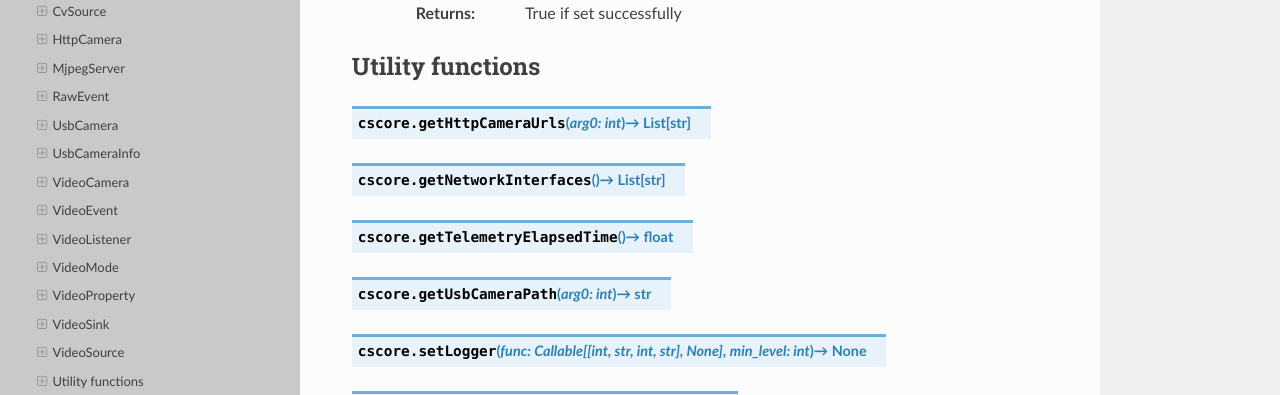
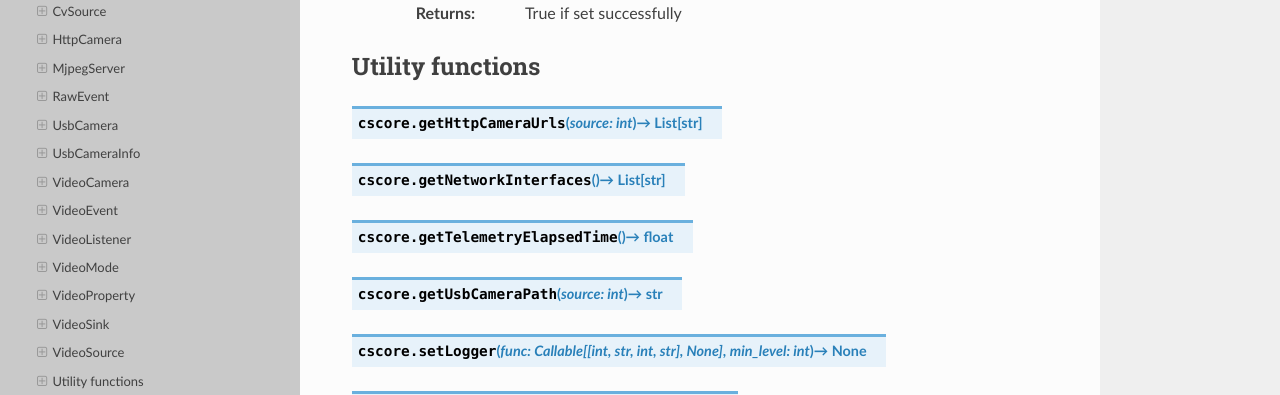
Before and after one commit to robotpy/mostrobotpy, a Sphinx documentation site: the page built from subprojects/robotpy-cscore/docs/objects.rst, in a window 1280 px wide and 900 px high, scrolled down 18249 px. Shown: the part 287-682 px from the top of the window. Built offline with Sphinx 7.4.7 and the Read the Docs theme 2.0.0, drawn with Linux system fonts in a browser that asks for light colours; the version number could not be read and is left out.

Commit message:
Name status_fn args

```diff
--- a/subprojects/robotpy-cscore/docs/objects.rst
+++ b/subprojects/robotpy-cscore/docs/objects.rst
@@ -1219,7 +1219,7 @@ VideoSource
 Utility functions
 -----------------
 
-.. py:function:: getHttpCameraUrls(arg0: int) -> List[str]
+.. py:function:: getHttpCameraUrls(source: int) -> List[str]
    :module: cscore
 
 
@@ -1231,7 +1231,7 @@ Utility functions
    :module: cscore
 
 
-.. py:function:: getUsbCameraPath(arg0: int) -> str
+.. py:function:: getUsbCameraPath(source: int) -> str
    :module: cscore
 
 
```
Also changed, not shown: 1 other file.
